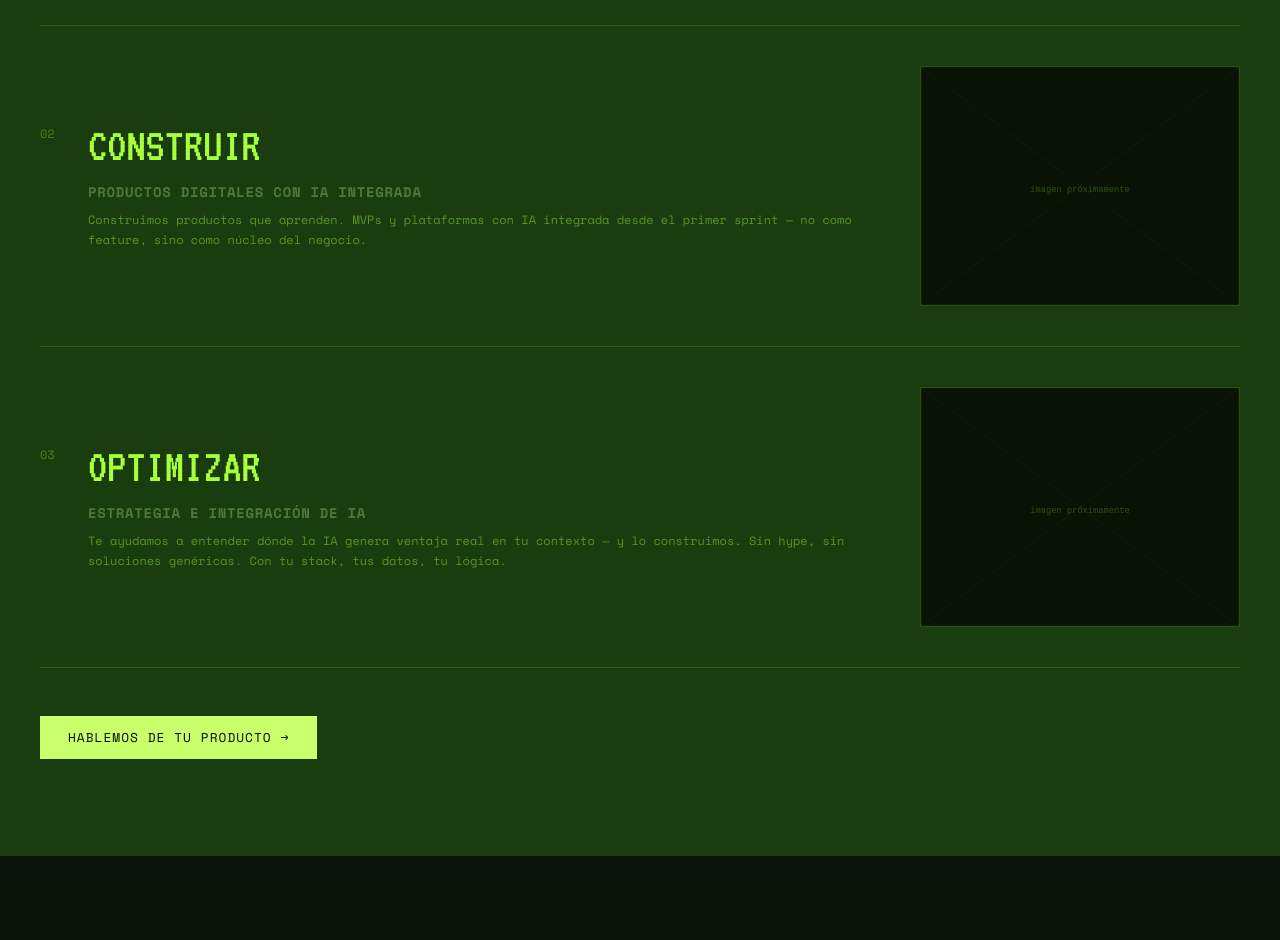
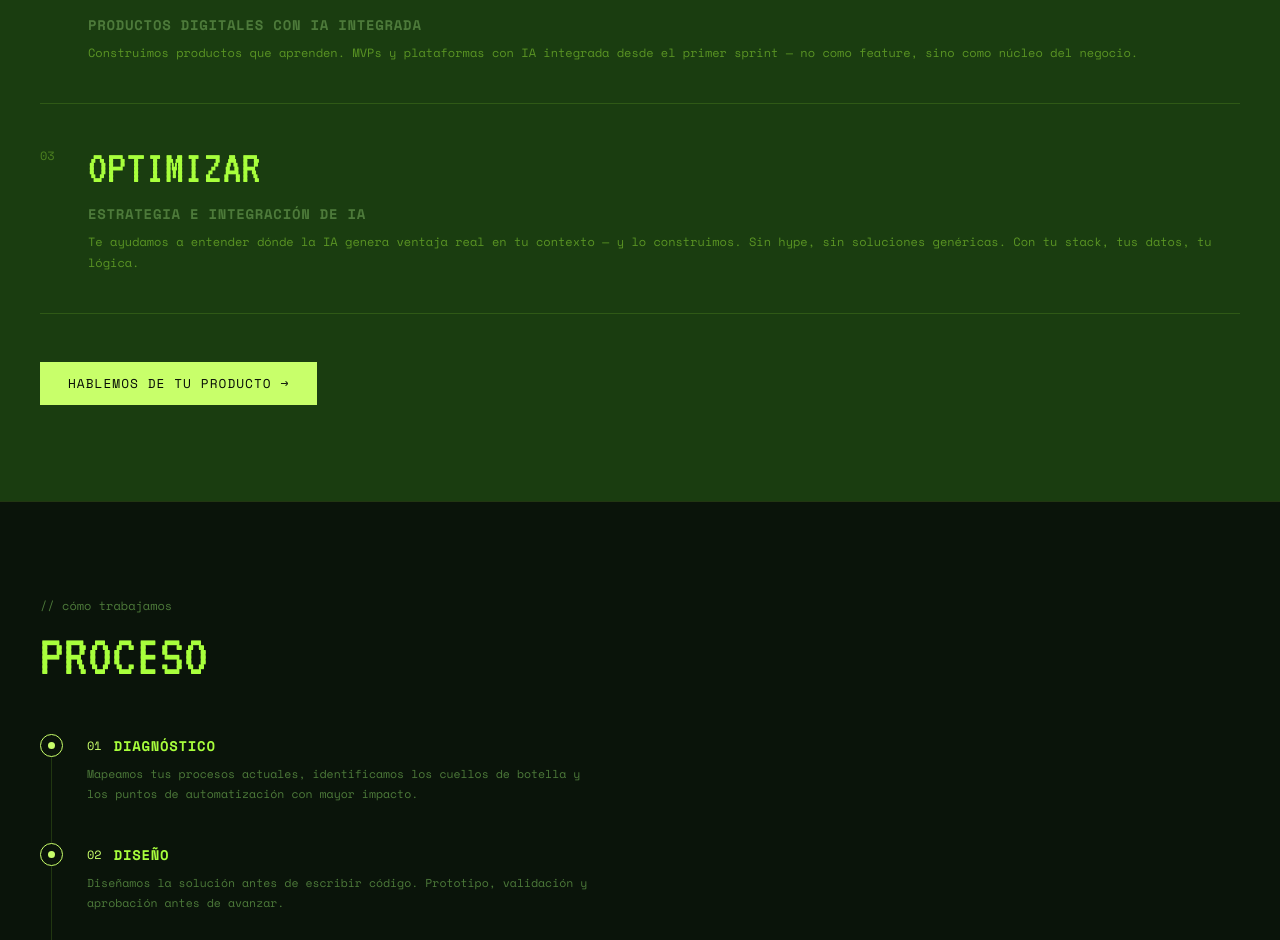
Before and after one commit to agustinale96/the-nerd-company, a Next.js app: page / in a window 1280 px wide. Shown: the part 1860-2800 px from the top of the page. Built offline with nearby package versions, Linux system fonts and the light colour scheme; a web font is replaced by a local one.

Commit message:
feat: timeline process, remove service images, merge stack+quienes somos 2col

```diff
--- a/app/page.tsx
+++ b/app/page.tsx
@@ -322,19 +322,12 @@ export default function Home() {
           </div>
           <div style={{ borderTop: "1px solid rgba(168,255,60,0.15)" }}>
             {SERVICES.map((s) => (
-              <div key={s.n} className="gsap-srv-row py-10 flex flex-col md:flex-row gap-8 md:gap-12 md:items-center" style={{ borderBottom: "1px solid rgba(168,255,60,0.15)" }}>
-                {/* Text */}
-                <div className="flex gap-6 flex-1 min-w-0">
+              <div key={s.n} className="gsap-srv-row py-10 flex gap-6" style={{ borderBottom: "1px solid rgba(168,255,60,0.15)" }}>
                 <span className="font-mono text-xs pt-1 shrink-0" style={{ color: "rgba(168,255,60,0.35)", minWidth: 24 }}>{s.n}</span>
                 <div>
                   <div className="font-display text-4xl sm:text-5xl leading-none mb-3" style={{ color: "var(--fg)" }}>{s.verb}</div>
                   <h3 className="font-mono text-sm font-bold mb-2 uppercase tracking-wider" style={{ color: "var(--fg-dim)" }}>{s.name}</h3>
                   <p style={{ color: "rgba(168,255,60,0.45)", fontFamily: "var(--font-space-mono), monospace", fontSize: "0.75rem", lineHeight: 1.7 }}>{s.desc}</p>
-                  </div>
-                </div>
-                {/* Image */}
-                <div className="shrink-0 w-full md:w-72 lg:w-80" style={{ aspectRatio: "4/3", border: "1px solid rgba(168,255,60,0.15)", background: "rgba(0,0,0,0.2)", overflow: "hidden" }}>
-                  <img src={s.img} alt={s.name} style={{ width: "100%", height: "100%", objectFit: "cover", opacity: 0.8 }} />
                 </div>
               </div>
             ))}
@@ -381,51 +374,64 @@ export default function Home() {
             <p className="gsap-label font-mono text-xs mb-3" style={{ color: "var(--fg-dim)" }}>// cómo trabajamos</p>
             <h2 className="gsap-heading font-display text-5xl sm:text-6xl" style={{ color: "var(--fg)" }}>PROCESO</h2>
           </div>
-          <div className="grid grid-cols-1 sm:grid-cols-2 gap-4">
-            {PROCESS.map((p) => (
-              <div key={p.n} className="gsap-proc-card flex flex-col gap-3 p-6"
-                style={{ border: "1px solid var(--border)", background: "rgba(0,0,0,0.3)" }}>
+          {/* Timeline */}
+          <div className="flex flex-col" style={{ position: "relative" }}>
+            {/* Vertical line */}
+            <div style={{ position: "absolute", left: 11, top: 12, bottom: 12, width: 1, background: "var(--border)" }} />
+            {PROCESS.map((p, i) => (
+              <div key={p.n} className="gsap-proc-card flex gap-6 pb-10" style={{ position: "relative" }}>
+                {/* Dot */}
+                <div style={{ width: 23, height: 23, borderRadius: "50%", background: "var(--bg-alt)", border: "1px solid var(--accent)", display: "flex", alignItems: "center", justifyContent: "center", flexShrink: 0, zIndex: 1 }}>
+                  <div style={{ width: 7, height: 7, borderRadius: "50%", background: "var(--accent)" }} />
+                </div>
+                {/* Content */}
+                <div className="flex flex-col gap-2 pt-0.5" style={{ paddingBottom: i < PROCESS.length - 1 ? 0 : 0 }}>
+                  <div className="flex items-center gap-3">
                     <span className="font-mono text-xs" style={{ color: "var(--accent)" }}>{p.n}</span>
                     <h3 className="font-mono text-sm font-bold uppercase tracking-wider" style={{ color: "var(--fg)" }}>{p.name}</h3>
-                <p className="text-xs leading-relaxed" style={{ color: "var(--fg-dim)", fontFamily: "var(--font-space-mono), monospace", fontSize: "0.72rem" }}>{p.desc}</p>
+                  </div>
+                  <p style={{ color: "var(--fg-dim)", fontFamily: "var(--font-space-mono), monospace", fontSize: "0.72rem", lineHeight: 1.7, maxWidth: 520 }}>{p.desc}</p>
+                </div>
               </div>
             ))}
           </div>
         </div>
       </section>
 
-      {/* ── STACK ── */}
-      <section id="stack" className="px-6 py-24" style={{ borderTop: "1px solid var(--border)" }}>
-        <div className="w-full max-w-[1200px] mx-auto flex flex-col gap-10">
+      {/* ── STACK + QUIÉNES SOMOS ── */}
+      <section id="quienes-somos" className="px-6 py-24" style={{ borderTop: "1px solid var(--border)" }}>
+        <div className="w-full max-w-[1200px] mx-auto">
+          <div className="grid grid-cols-1 md:grid-cols-2 gap-16">
+
+            {/* Col izquierda: Stack */}
+            <div id="stack" className="flex flex-col gap-8">
               <div>
                 <p className="gsap-label font-mono text-xs mb-3" style={{ color: "var(--fg-dim)" }}>// tecnologías</p>
-            <h2 className="gsap-heading font-display text-5xl sm:text-6xl" style={{ color: "var(--fg)" }}>NUESTRO STACK</h2>
+                <h2 className="gsap-heading font-display text-4xl sm:text-5xl" style={{ color: "var(--fg)" }}>NUESTRO STACK</h2>
               </div>
               <div className="flex flex-wrap gap-2">
                 {STACK.map((t) => <span key={t} className="gsap-stack-tag tech-tag">{t}</span>)}
               </div>
-          <p id="stack-desc" className="text-xs leading-relaxed" style={{ color: "var(--fg-dim)", fontFamily: "var(--font-space-mono), monospace", maxWidth: 480 }}>
+              <p id="stack-desc" className="text-xs leading-relaxed" style={{ color: "var(--fg-dim)", fontFamily: "var(--font-space-mono), monospace" }}>
                 Herramientas probadas que permiten moverse rápido sin sacrificar estabilidad. Nada de hype tecnológico sin propósito.
               </p>
             </div>
-      </section>
 
-      {/* ── WHO WE ARE ── */}
-      <section id="quienes-somos" className="px-6 py-24" style={{ background: "var(--bg-alt)", borderTop: "1px solid var(--border)" }}>
-        <div className="w-full max-w-[1200px] mx-auto flex flex-col gap-12">
+            {/* Col derecha: Quiénes somos */}
+            <div className="flex flex-col gap-8">
               <div>
                 <p className="gsap-label font-mono text-xs mb-3" style={{ color: "var(--fg-dim)" }}>// quiénes somos</p>
-            <h2 className="gsap-heading font-display text-5xl sm:text-6xl leading-none" style={{ color: "var(--fg)" }}>
+                <h2 className="gsap-heading font-display text-4xl sm:text-5xl leading-none" style={{ color: "var(--fg)" }}>
                   NO SOMOS UNA <span className="highlight-bar">AGENCIA DE IA.</span>
                 </h2>
               </div>
-          <p id="quienes-body" className="text-xs leading-relaxed" style={{ color: "var(--fg-dim)", fontFamily: "var(--font-space-mono), monospace", maxWidth: 520 }}>
+              <p id="quienes-body" className="text-xs leading-relaxed" style={{ color: "var(--fg-dim)", fontFamily: "var(--font-space-mono), monospace" }}>
                 Somos un equipo técnico chico y obsesionado con el resultado. Trabajamos con pocos proyectos para poder ir a fondo en cada uno. No vendemos soluciones genéricas — construimos ventaja competitiva real.
               </p>
-          <div className="grid grid-cols-1 sm:grid-cols-2 gap-3" style={{ maxWidth: 520 }}>
+              <div className="grid grid-cols-2 gap-3">
                 {[
-              { name: "Agustín Ale",        role: "Co-founder" },
-              { name: "Cristóbal Cantolla",  role: "Co-founder" },
+                  { name: "Agustín Ale",       role: "Co-founder" },
+                  { name: "Cristóbal Cantolla", role: "Co-founder" },
                 ].map((f) => (
                   <div key={f.name} className="flex flex-col gap-1 p-4" style={{ border: "1px solid var(--border)", background: "rgba(0,0,0,0.3)" }}>
                     <span className="font-mono text-xs font-bold" style={{ color: "var(--fg)" }}>{f.name}</span>
@@ -440,6 +446,9 @@ export default function Home() {
                     <span style={{ color: "#ff4d4f" }}>✕</span> {a}
                   </div>
                 ))}
+              </div>
+            </div>
+
           </div>
         </div>
       </section>
```
Lines whose indentation alone changed are shown as unchanged.
